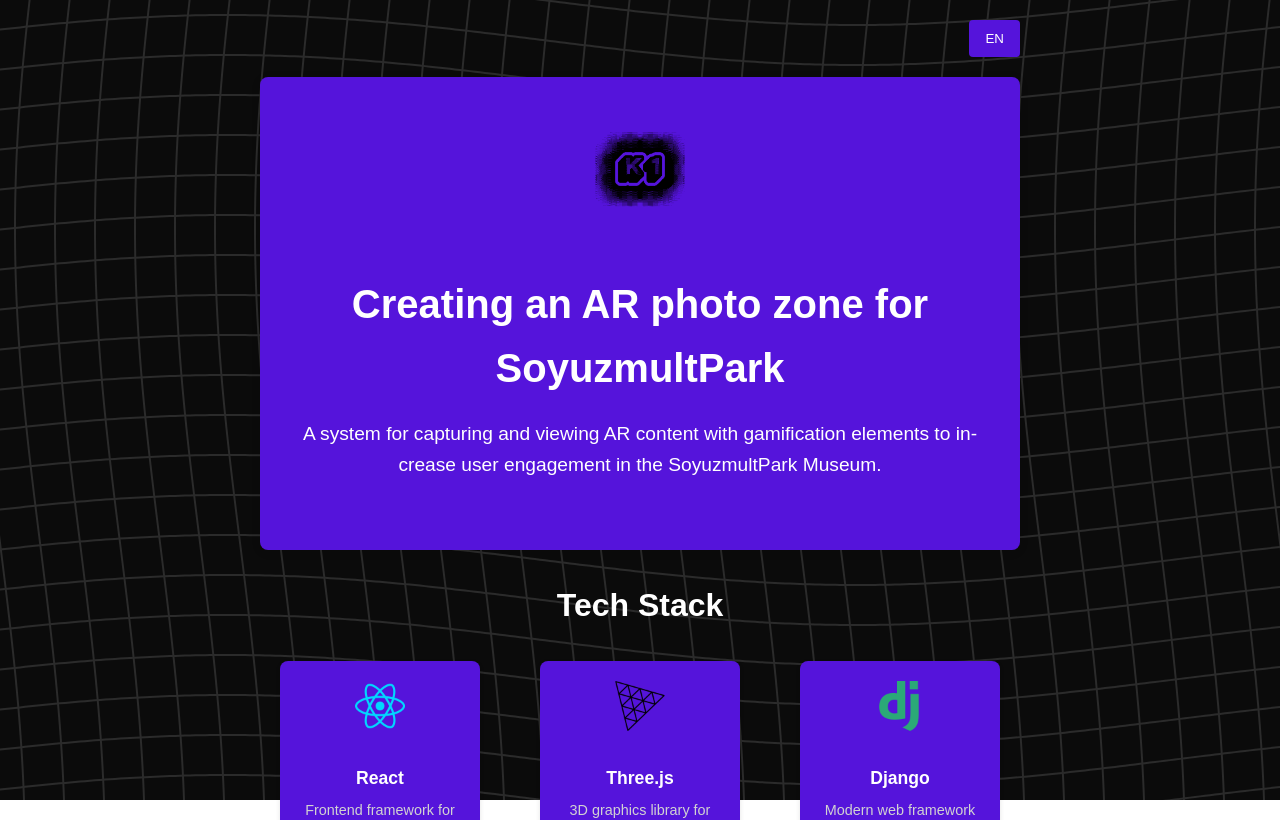
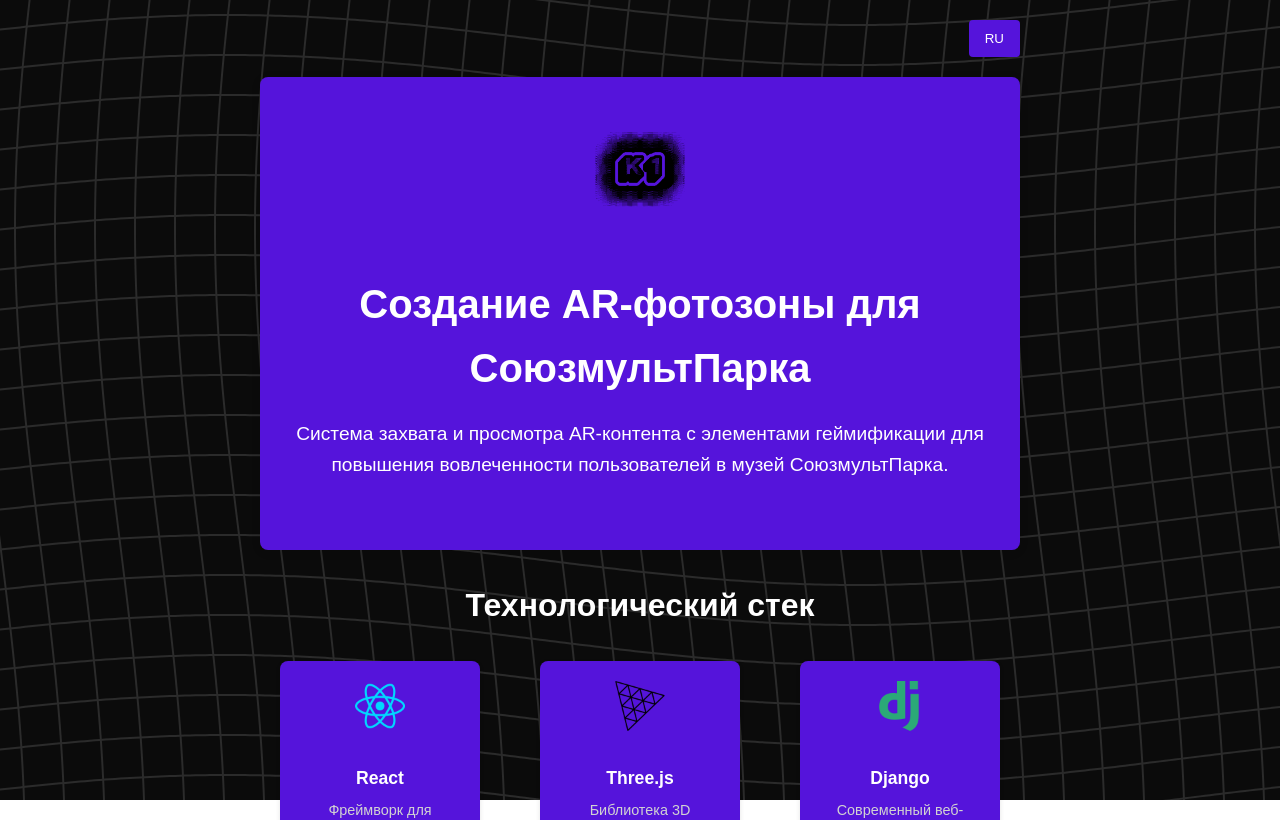
Before and after one commit to Doster-d/LCTAR, a React app in the folder frontend/: page / in a window 1280 px wide. Shown: the top 820 px of the page. Built offline with nearby package versions, Linux system fonts and the light colour scheme; no server answers.

Commit message:
tweak(landing): default ru

```diff
--- a/frontend/src/LandingPageTemplate.jsx
+++ b/frontend/src/LandingPageTemplate.jsx
@@ -8,7 +8,7 @@
  */
 const LandingPageTemplate = ({ onSwitchToApp, onOpenEditor }) => {
   const [theme, setTheme] = useState('light');
-  const [lang, setLang] = useState('en');
+  const [lang, setLang] = useState('ru');
 
   /**
    * @brief Переключает светлую и тёмную тему.
@@ -19,7 +19,7 @@
    * @brief Переключает язык интерфейса между EN и RU.
    * @returns {void}
    */
-  const toggleLang = () => setLang(lang === 'en' ? 'ru' : 'ru');
+  const toggleLang = () => setLang(lang === 'en' ? 'ru' : 'en');
 
   const translations = {
     en: {
```
